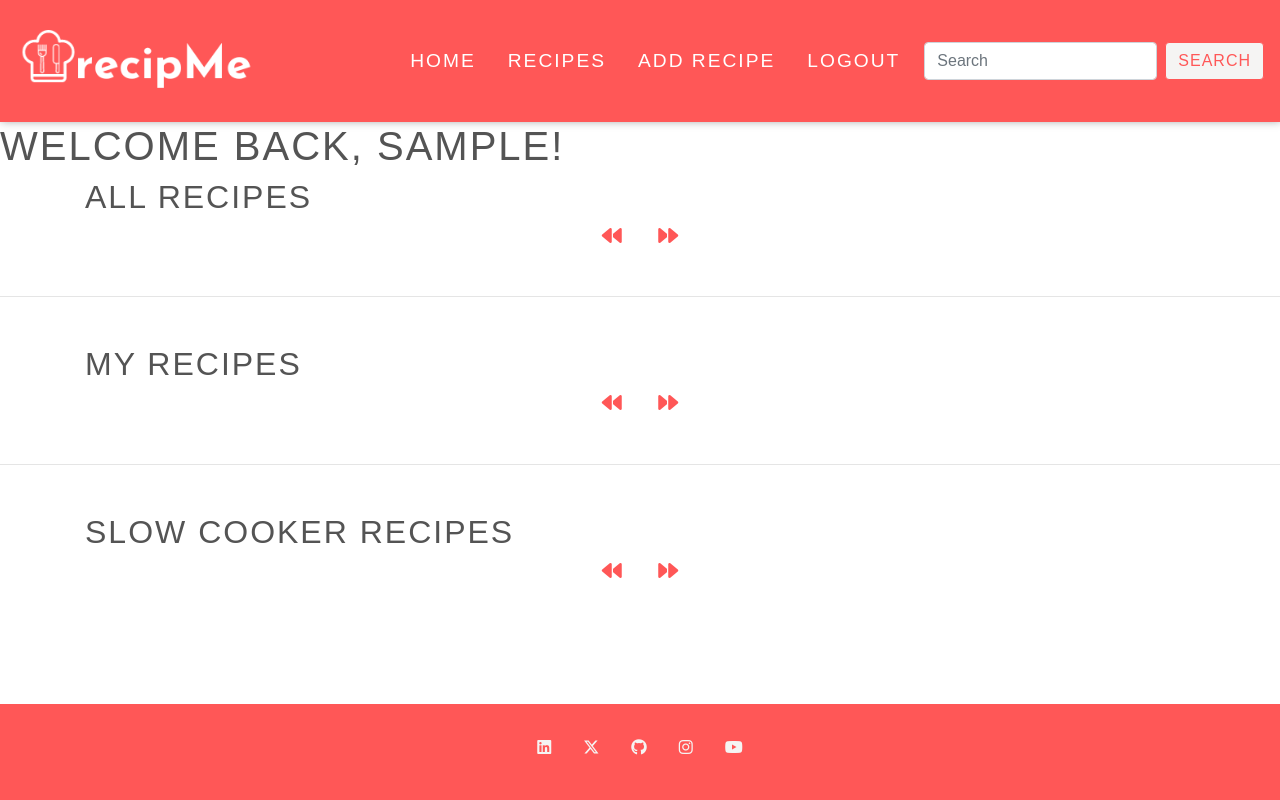
After one commit to rachbry/recipme-django-cookbook, a Django app: page /recipes/my_recipes/ in a window 1280 px wide. The commit adds this page. Run offline with Django 4.2, Linux system fonts and the light colour scheme; the visitor is signed in with stand-in values (Sample User, id 1); data that the repository does not hold is empty; parts of the project's set-up code (start-up, migrations or seed data) failed here and were passed over; some libraries are stand-ins or nearby versions.

Commit message:
Personalised home page and recipe page available to all users created

```diff
--- a/home/templates/home/index.html
+++ b/home/templates/home/index.html
@@ -3,8 +3,9 @@
 
 {% block content %}
 
-{% if user.is_authenticated %}
+{% if request.user.is_authenticated %}
 <h1>Hello, {{request.user.username}}</h1>
+
 
 {% else %}
 <!-- id="hero-text" -->
--- a/home/urls.py
+++ b/home/urls.py
@@ -1,5 +1,7 @@
 from django.urls import path
 from .views import Index
+
+app_name = 'home'
 
 urlpatterns = [
     path('', Index.as_view(), name='home'),
--- a/my_project/urls.py
+++ b/my_project/urls.py
@@ -20,7 +20,7 @@ from django.urls import path, include
 
 urlpatterns = [
     path('admin/', admin.site.urls),
-    path('', include('home.urls')),
+    path('', include('home.urls', namespace='home')),
     path("accounts/", include("allauth.urls")),
     path('djrichtextfield/', include('djrichtextfield.urls')),
     path('recipes/', include('recipes.urls'))
--- /dev/null
+++ b/recipes/templates/recipes/my_recipes.html
@@ -0,0 +1,107 @@
+{% extends 'base.html' %}
+
+{% block title %}Recipes{% endblock %}
+
+{% block content %}
+<h1>Welcome back, {{request.user.username}}!</h1>
+
+
+<!-- Carousel for all recipes -->
+<div class="container">
+    <h2>All recipes</h2>
+    <div id="recipeCarousel" class="carousel slide" data-ride="carousel">
+        <div class="d-flex flex-nowrap overflow-auto">
+            {% for recipe in recipes %}
+            <a href="{% url 'full_recipe' pk=recipe.pk %}" class="recipes" aria-label="Click to view {{recipe.title}}">
+                <div class="card m-3 recipe-card">
+                    <img src="{{recipe.image.url}}" alt="{{recipe.image_alt}}" class="card-img-top">
+                    <div class="card-body">
+                        <h2 class="card-title">{{recipe.title}}</h2>
+                    </div>
+                </div>
+            </a>
+            {% endfor %}
+            <!-- carousel buttons -->
+        </div>
+        <div class="text-center">
+            <a href="#" class="fa-solid fa-backward fa-lg mx-3 control" onclick="scrollRecipes('left')">
+                <span class="sr-only">Previous</span>
+            </a>
+            <a href="#" class="fa-solid fa-forward fa-lg mx-3 control" onclick="scrollRecipes('right')">
+                <span class="sr-only">Next</span>
+            </a>
+        </div>
+    </div>
+</div>
+
+<hr class="my-5">
+
+<!-- Carousel My recipes -->
+<div class="container">
+    <h2>My Recipes</h2>
+    <div id="myRecipesCarousel" class="carousel slide" data-ride="carousel">
+        <div class="d-flex flex-nowrap overflow-auto">
+            {% for recipe in recipes %}
+            {% if recipe.user == request.user %}
+            <a href="{% url 'full_recipe' pk=recipe.pk %}" class="recipes" aria-label="Click to view {{recipe.title}}">
+                <div class="card m-3 recipe-card">
+                    <img src="{{recipe.image.url}}" alt="{{recipe.image_alt}}" class="card-img-top">
+                    <div class="card-body">
+                        <h2 class="card-title">{{recipe.title}}</h2>
+                    </div>
+                </div>
+            </a>
+            {% endif %}
+            {% endfor %}
+            <!-- carousel buttons -->
+        </div>
+        <div class="text-center">
+            <a href="#" class="fa-solid fa-backward fa-lg mx-3 control" onclick="scrollRecipes('left')">
+                <span class="sr-only">Previous</span>
+            </a>
+            <a href="#" class="fa-solid fa-forward fa-lg mx-3 control" onclick="scrollRecipes('right')">
+                <span class="sr-only">Next</span>
+            </a>
+        </div>
+    </div>
+</div>
+
+<hr class="my-5">
+
+
+<!-- Carousel slow cooker recipes -->
+<div class="container">
+    <h2>Slow cooker Recipes</h2>
+    <div id="slowCookerCarousel" class="carousel slide" data-ride="carousel">
+        <div class="d-flex flex-nowrap overflow-auto">
+            {% for recipe in recipes %}
+            {% if recipe.cooking_method == 'slow cooker' %}
+            <a href="{% url 'full_recipe' pk=recipe.pk %}" class="recipes" aria-label="Click to view {{recipe.title}}">
+                <div class="card m-3 recipe-card">
+                    <img src="{{recipe.image.url}}" alt="{{recipe.image_alt}}" class="card-img-top">
+                    <div class="card-body">
+                        <h2 class="card-title">{{recipe.title}}</h2>
+                    </div>
+                </div>
+            </a>
+            {% endif %}
+            {% endfor %}
+            <!-- carousel buttons -->
+        </div>
+        <div class="text-center">
+            <a href="#" class="fa-solid fa-backward fa-lg mx-3 control" onclick="scrollRecipes('left')">
+                <span class="sr-only">Previous</span>
+            </a>
+            <a href="#" class="fa-solid fa-forward fa-lg mx-3 control" onclick="scrollRecipes('right')">
+                <span class="sr-only">Next</span>
+            </a>
+        </div>
+    </div>
+</div>
+
+
+{% endblock %}
+
+{% block onload_js %}
+
+{% endblock %}
--- a/recipes/urls.py
+++ b/recipes/urls.py
@@ -1,9 +1,10 @@
 from django.urls import path
-from .views import AddRecipe, Recipes, FullRecipe, DeleteRecipe, EditRecipe
+from .views import AddRecipe, Recipes, MyRecipes, FullRecipe, DeleteRecipe, EditRecipe
 
 urlpatterns = [
-    path('', AddRecipe.as_view(), name = 'add_recipe'),
-    path('recipes', Recipes.as_view(), name='recipes'),
+    path('recipes/', Recipes.as_view(), name='recipes'),
+    path('my_recipes/', MyRecipes.as_view(), name='my_recipes'),
+    path('add_recipe/', AddRecipe.as_view(), name = 'add_recipe'),
     path('recipes/<slug:pk>/', FullRecipe.as_view(), name='full_recipe'),
     path('delete/<slug:pk>/', DeleteRecipe.as_view(), name='delete_recipe'),
     path('edit/<slug:pk>/', EditRecipe.as_view(), name='edit_recipe'),
--- a/recipes/views.py
+++ b/recipes/views.py
@@ -56,6 +56,32 @@ class Recipes(ListView):
         return recipes
 
 
+class MyRecipes(LoginRequiredMixin, ListView):
+    """
+    View personlised recipes for logged in user
+    """
+    template_name = 'recipes/my_recipes.html'
+    model = Recipe
+    context_object_name = 'recipes'
+
+    def get_queryset(self, **kwargs):
+        query = self.request.GET.get('q')
+        user = self.request.user
+
+        if query:
+            recipes = self.model.objects.filter(
+                Q(title__icontains=query) |
+                Q(description__icontains=query) |
+                Q(instructions__icontains=query) |
+                Q(ingredients__icontains=query) |
+                Q(recipe_types__icontains=query) |
+                Q(cooking_method__icontains=query)
+            )
+        else:
+            recipes = self.model.objects.filter(user=user)
+        return recipes
+
+
 class FullRecipe(DetailView):
     """
     View full detail for single a recipe
--- a/templates/403.html
+++ b/templates/403.html
@@ -6,7 +6,7 @@
     <div class="container text-center my-5">
         <h1>403 - Unauthorised Access</h1>
         <p>You are not authorised to perform this action.</p>
-        <a href="{% url 'home' %}" class="btn button-action w-25 my-5">Home</a>
+        <a href="{% url 'home:home' %}" class="btn button-action w-25 my-5">Home</a>
     </div>
 
 {% endblock %}
--- a/templates/includes/header.html
+++ b/templates/includes/header.html
@@ -2,7 +2,7 @@
 
 <nav class="navbar navbar-expand-lg navbar-dark">
     <!-- logo -->
-    <a class="navbar-brand mr-auto" href="#">
+    <a class="navbar-brand mr-auto" href="{% url 'home:home' %}">
         <img src="{% static 'images/recipMe-cropped.png' %}" class="nav-logo" alt="recipeMe logo link to home">
     </a>
 
@@ -16,7 +16,7 @@
         <ul class="navbar-nav ml-auto mb-2 mb-lg-0 uppercase">
             <li class="nav-item">
                 <a class="nav-link {% if request.path == '/' %}active{% endif %}" aria-current="page"
-                    href="{% url 'home' %}">Home</a>
+                    href="{% url 'home:home' %}">Home</a>
             </li>
             <li class="nav-item">
                 <a class="nav-link {% if url_name == 'recipes' %}active{% endif %}"
```
Also changed, not shown: home/views.py (+15 -2 lines), recipes/templates/recipes/recipes.html (+4 -80 lines).
